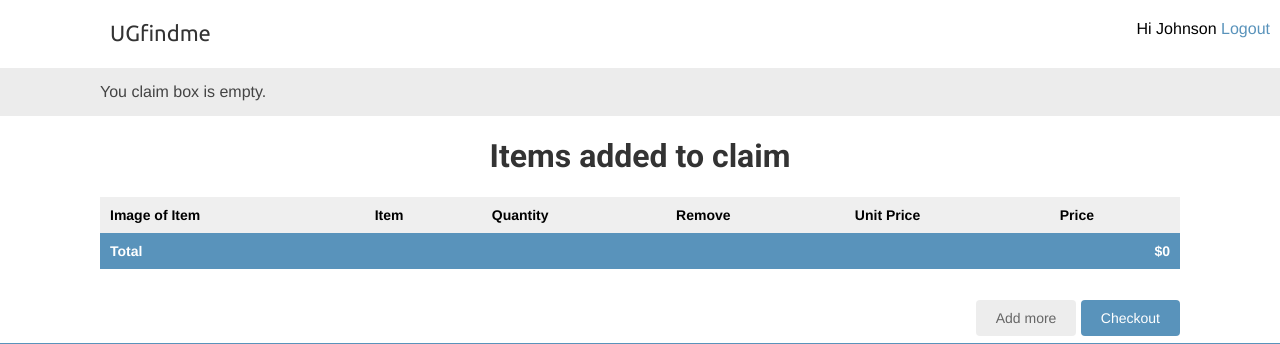
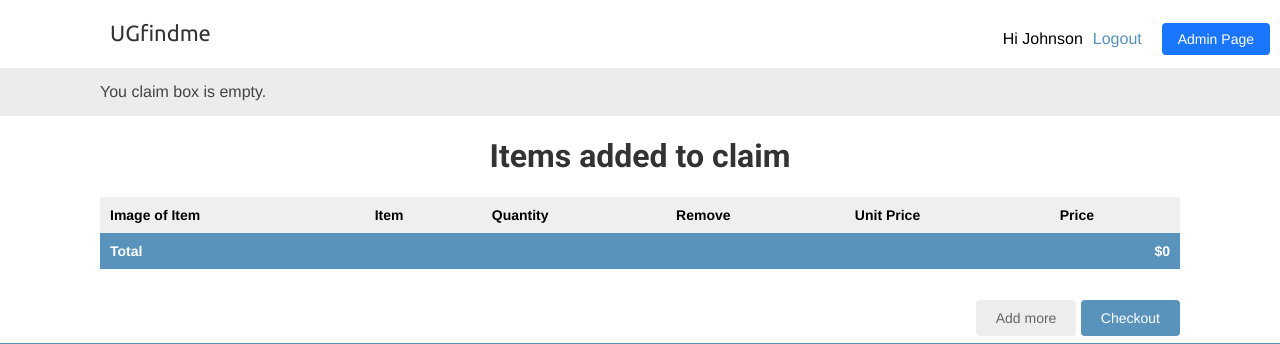
Before and after one commit to EliteBoatengJohnson/franpoUG, a Django app: page /claim/ in a window 1280 px wide. Shown: the top 344 px of the page. Run offline with Django 5.2, Linux system fonts and the light colour scheme; a user stored in the database is signed in; some libraries are stand-ins or nearby versions.

Commit message:
finished

```diff
--- a/UGfindme/shop/static/css/base.css
+++ b/UGfindme/shop/static/css/base.css
@@ -193,9 +193,36 @@ ul.errorlist {
 #sidebar ul li.selected a {
     color:#fff;
 }
+/* admin css */
+.admin-button {
+  background: #1a75ff;    /* Matching the bright blue from the CLAIM buttons */
+  color: #fff;
+  padding: 8px 16px;
+  border-radius: 4px;
+  margin-left: 10px;
+  transition: background-color 0.3s ease;
+  font-size: 14px;
+  display: inline-block;
+}
 
+.admin-button:hover {
+  background: #0066ff;    /* Slightly darker shade for hover effect */
+  color: #fff;
+}
 
+/* Adjust the Signup div to better accommodate the new button */
+.Signup {
+  margin-top: 10px;
+  display: flex;
+  align-items: center;
+  gap: 10px;
+}
 
+.Signup span {
+  display: flex;
+  align-items: center;
+  gap: 10px;
+}
 
 /*  main container - new */
 #main {
--- a/UGfindme/shop/templates/shop/base.html
+++ b/UGfindme/shop/templates/shop/base.html
@@ -22,12 +22,12 @@
               {% if request.user.is_authenticated %}
               <span>Hi {{ request.user.username | title }}
               <a href="{% url 'shop:logout'%}">Logout</a>
+              {% if request.user.is_staff %}
+                  <a href="admin/" class="admin-button">Admin Page</a>
+              {% endif %}
           {% else %}
               <a href="{% url "shop:login" %} ">Login</a>
           {% endif %}
-
-            </div>
-
         </nav>
         <div id="subheader">
             <div class="claim">
```
Also changed, not shown: UGfindme/db.sqlite3, 1 other file. Lines whose indentation alone changed are shown as unchanged.
